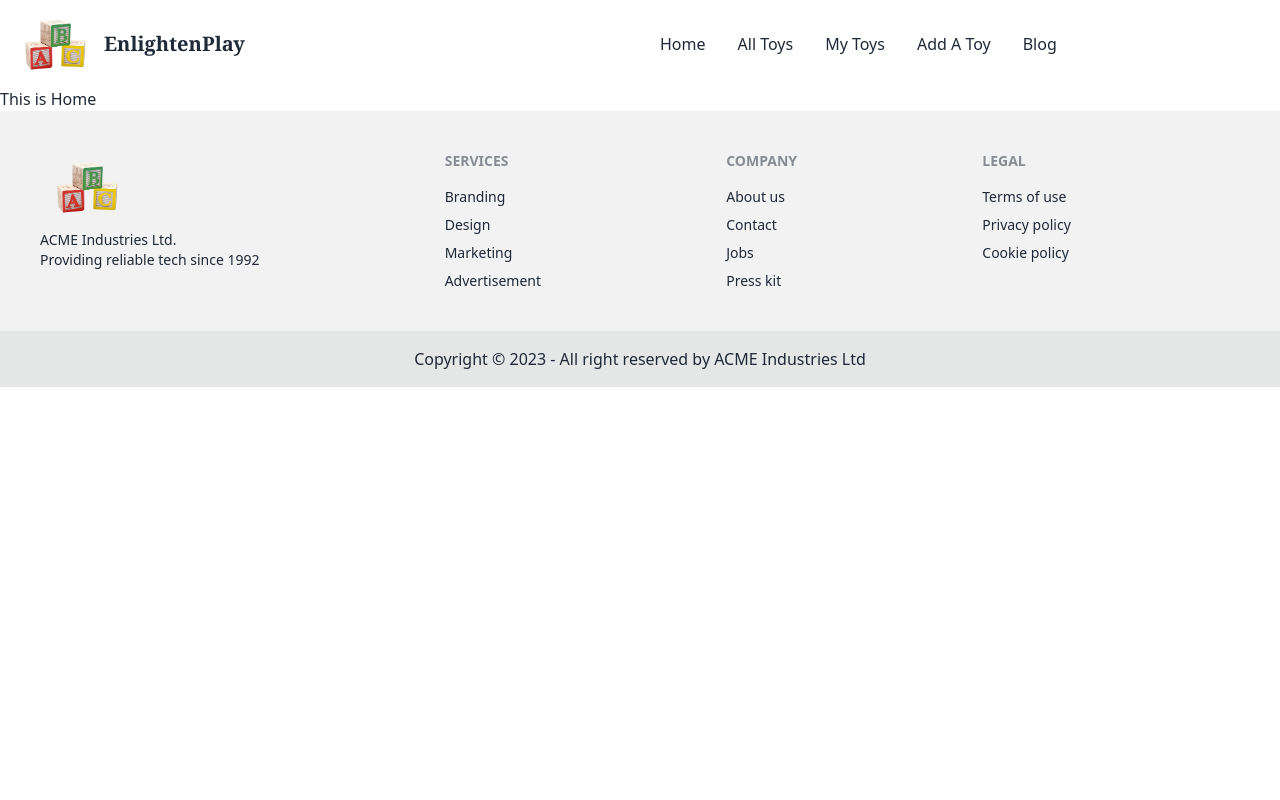
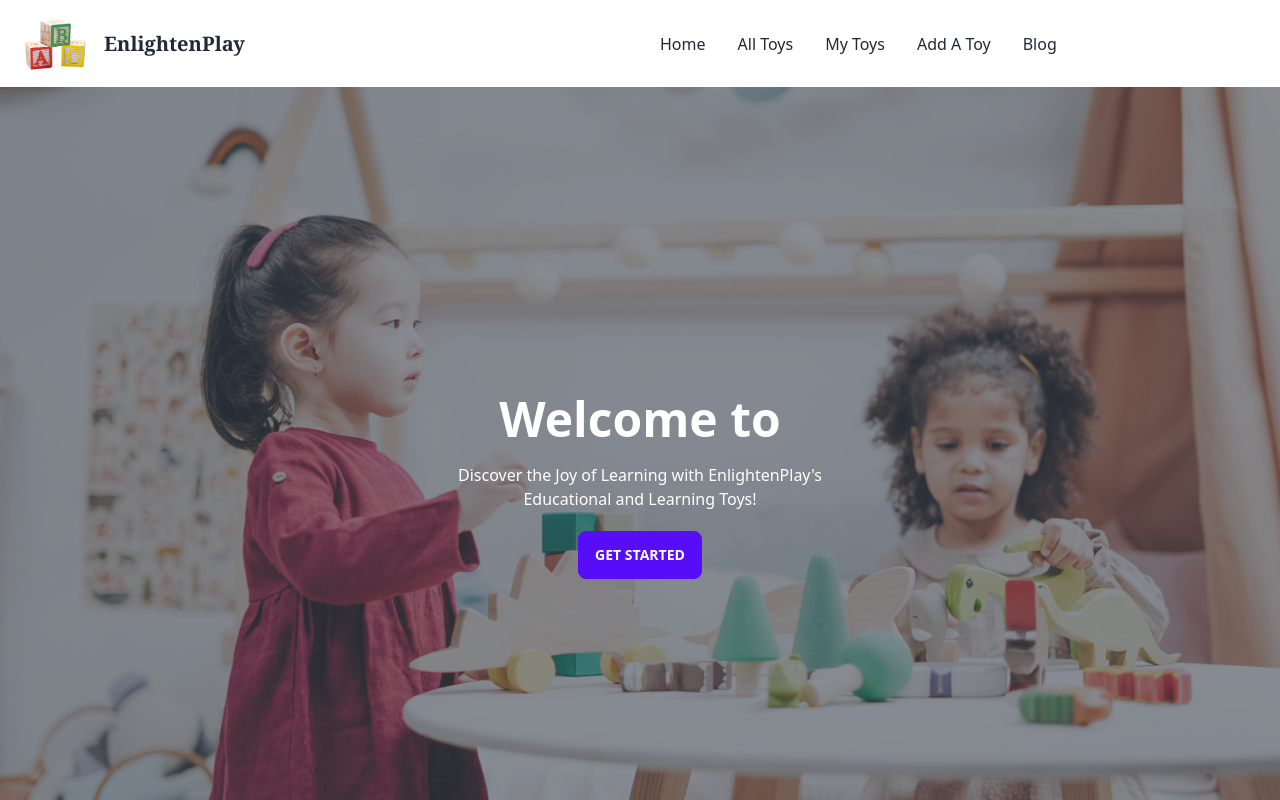
Before and after one commit to wd-ayesha/enlighten-play-client, a React (Vite) app: page / in a window 1280 px wide. Shown: the top 800 px of the page. Built offline with nearby package versions, Linux system fonts and the light colour scheme.

Commit message:
banner added

```diff
--- a/src/Layouts/Main.jsx
+++ b/src/Layouts/Main.jsx
@@ -4,7 +4,7 @@
 
 const Main = () => {
   return (
-    <div className="mx-auto max-w-7xl">
+    <div>
       <NavigationBar></NavigationBar>
       <Outlet></Outlet>
       <Footer></Footer>
--- /dev/null
+++ b/src/pages/Home/Banner/Banner.css
@@ -0,0 +1,5 @@
+.heroBg{
+    background-image: url(./../../../assets/images/banner.jpg);
+    background-size: cover;
+   background-attachment: fixed;
+}
--- /dev/null
+++ b/src/pages/Home/Banner/Banner.jsx
@@ -0,0 +1,23 @@
+import './Banner.css'
+const Banner = () => {
+  return (
+    <div>
+      <div
+        className="hero heroBg min-h-screen"
+      >
+        <div className="hero-overlay bg-opacity-60"></div>
+        <div className="hero-content text-center text-neutral-content">
+          <div className="max-w-md">
+            <h1 className="mb-5 text-5xl font-bold">Welcome to</h1>
+            <p className="mb-5">
+            Discover the Joy of Learning with EnlightenPlay&apos;s Educational and Learning Toys!
+            </p>
+            <button className="btn btn-primary">Get Started</button>
+          </div>
+        </div>
+      </div>
+    </div>
+  );
+};
+
+export default Banner;
--- a/src/pages/Home/Home/Home.jsx
+++ b/src/pages/Home/Home/Home.jsx
@@ -1,9 +1,10 @@
+import Banner from "../Banner/Banner";
 
 
 const Home = () => {
     return (
         <div>
-            This is Home
+           <Banner></Banner>
         </div>
     );
 };
--- a/src/pages/Home/Shared/Footer/Footer.jsx
+++ b/src/pages/Home/Shared/Footer/Footer.jsx
@@ -3,7 +3,7 @@
   return (
     <div>
       <footer className="footer p-10 bg-base-200 text-base-content">
-        <div>
+        <div className='mx-auto max-w-7xl'>
           <img className='w-24' src={logo} alt="" />
           <p>
             ACME Industries Ltd.
--- a/src/pages/Home/Shared/NavigationBar/NavigationBar.jsx
+++ b/src/pages/Home/Shared/NavigationBar/NavigationBar.jsx
@@ -24,7 +24,7 @@
 
   return (
     <div>
-      <div className="navbar bg-base-100">
+      <div className="navbar bg-base-100 mx-auto max-w-7xl">
         <div className="navbar-start">
           <div className="dropdown">
             <label tabIndex={0} className="btn btn-ghost lg:hidden">
```
Also changed, not shown: src/assets/images/banner.jpg (added).
